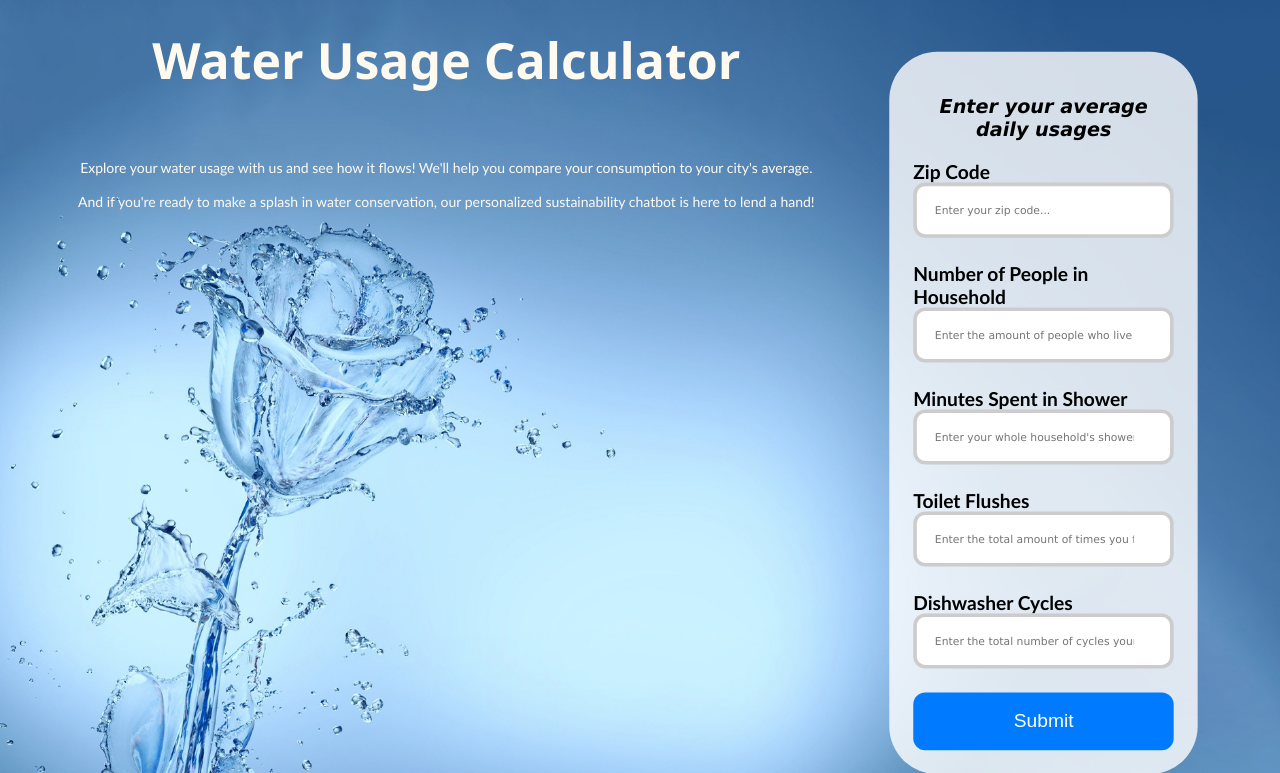
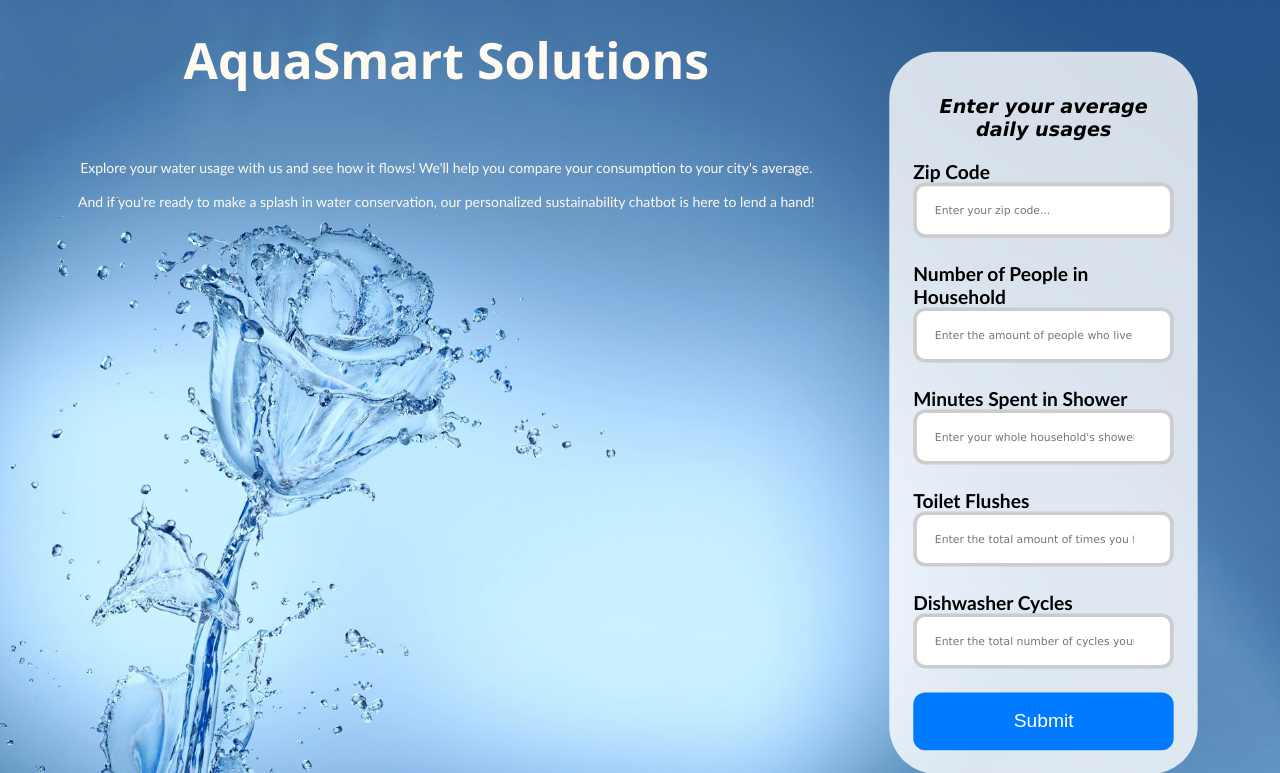
Before and after one commit to astray-s/AquaSmart-Solutions, a Flask app: page /form in a window 1280 px wide. Shown: the top 773 px of the page. Run offline with Flask 3, Linux system fonts and the light colour scheme.

Commit message:
Update form.html

```diff
--- a/templates/form.html
+++ b/templates/form.html
@@ -3,7 +3,7 @@
 <head>
     <meta charset="UTF-8">
     <meta name="viewport" content="width=device-width, initial-scale=1.0">
-    <title>Water Usage Calculator</title>
+    <title>AquaSmart Solutions</title>
     <style>
         body {
             background-image: url('/static/images/background.png');
@@ -95,7 +95,7 @@
     font-family: 'Courier New', Courier, monospace;
     border-width: 20px;">
 
-    <h1 align="center" style="font-family: 'Segoe UI', Tahoma, Geneva, Verdana, sans-serif; color:floralwhite; font-size: 50px;">Water Usage Calculator</h1>
+    <h1 align="center" style="font-family: 'Segoe UI', Tahoma, Geneva, Verdana, sans-serif; color:floralwhite; font-size: 50px;">AquaSmart Solutions</h1>
     <br>
     <p style="font-size: 14px; color:floralwhite; font-family: 'Trebuchet MS', 'Lucida Sans Unicode', 'Lucida Grande', 'Lucida Sans', Arial, sans-serif;" align="center">Explore your water usage with us and see how it flows! We'll help you compare your consumption to your city's average. <br><br>And if you're ready to make a splash in water conservation, our personalized sustainability chatbot is here to lend a hand!</p>
     </div>
```
